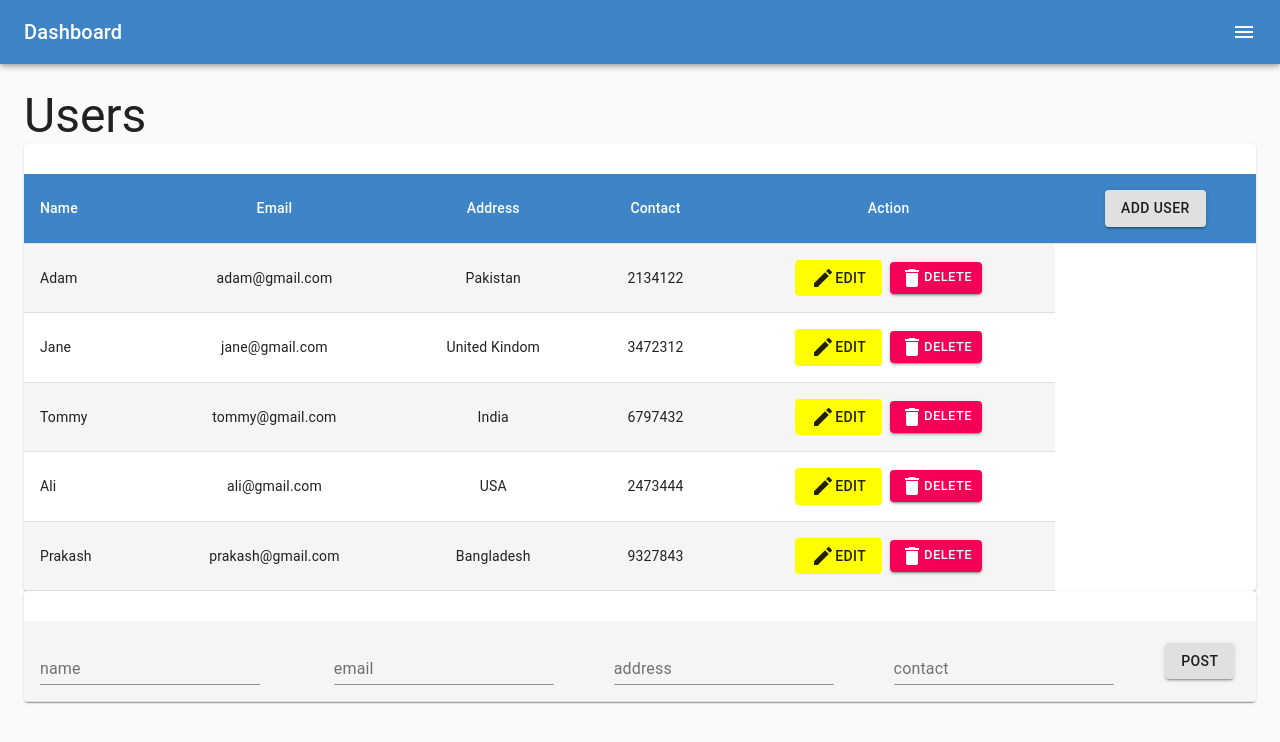
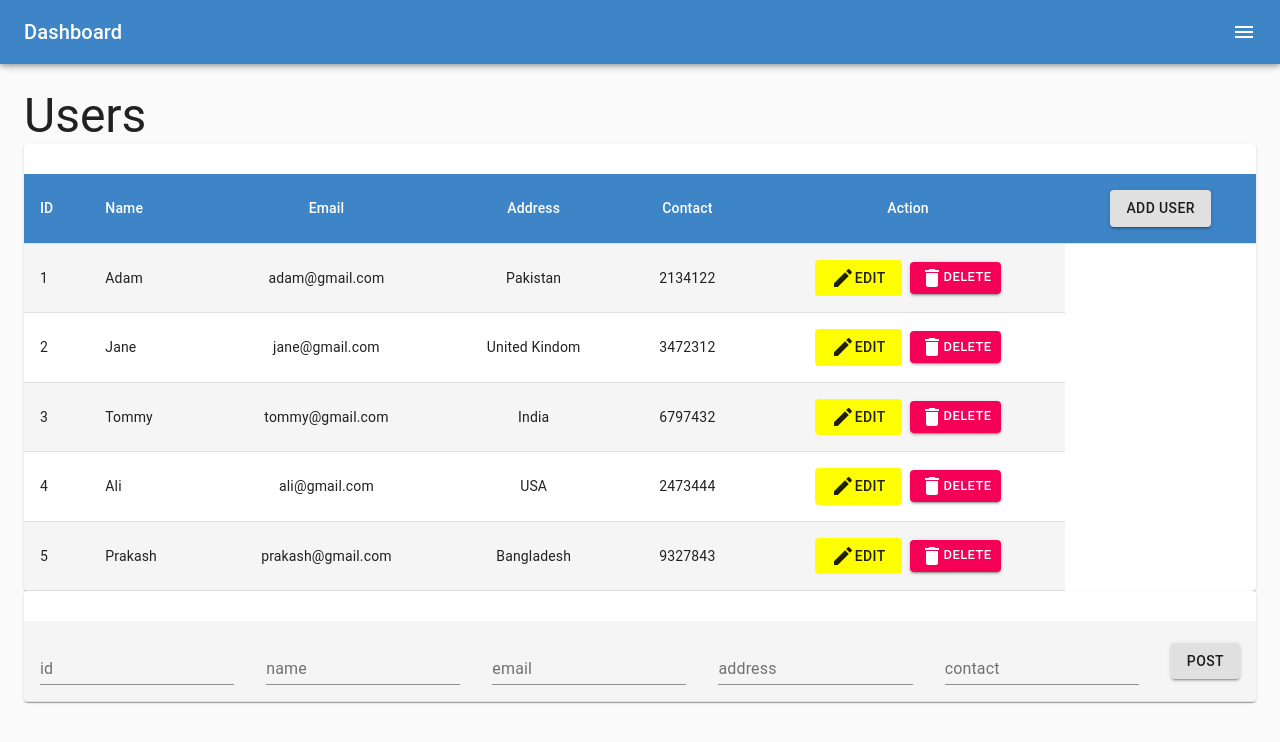
Before and after one commit to MustafaEforte/redux-crud, a React (Create React App) app: page / in a window 1280 px wide. Both pictures are taken after a click on the button "ADD USER". Shown: the top 742 px of the page. Built offline with nearby package versions, Linux system fonts and the light colour scheme.

Commit message:
Delete fixes

```diff
--- a/src/pages/Home.jsx
+++ b/src/pages/Home.jsx
@@ -77,6 +77,7 @@ const data = [
 ];
 export default function CustomizedTables() {
   const [editData, setEditData] = useState({
+    id: "",
     name: "",
     email: "",
     address: "",
@@ -100,6 +101,7 @@ export default function CustomizedTables() {
     setShowTextField(true);
     setAddInput([
       {
+        id: "",
         name: "",
         email: "",
         address: "",
@@ -157,6 +159,7 @@ export default function CustomizedTables() {
         <Table className={classes.table} aria-label="customized table">
           <TableHead>
             <TableRow>
+              <StyledTableCell>ID</StyledTableCell>
               <StyledTableCell>Name</StyledTableCell>
               <StyledTableCell align="center">Email</StyledTableCell>
               <StyledTableCell align="center">Address</StyledTableCell>
@@ -171,7 +174,10 @@ export default function CustomizedTables() {
           </TableHead>
           <TableBody>
             {newData.map((row) => (
-              <StyledTableRow key={row.name}>
+              <StyledTableRow key={row.id}>
+                <StyledTableCell component="th" scope="row">
+                  {row.id}
+                </StyledTableCell>
                 <StyledTableCell component="th" scope="row">
                   {row.name}
                 </StyledTableCell>
@@ -208,11 +214,20 @@ export default function CustomizedTables() {
           <TableBody>
             {showTextField === true
               ? addInput.map((item, index) => (
-                  <StyledTableRow key={item.name}>
+                  <StyledTableRow key={item.id}>
+                    <StyledTableCell component="th" scope="row" align="center">
+                      <TextField
+                        id="standard-basic"
+                        label={Object.keys(item)[index]}
+                        onChange={handleChange}
+                        name="id"
+
+                      />
+                    </StyledTableCell>
                     <StyledTableCell component="th" scope="row">
                       <TextField
                         id="standard-basic"
-                        label={Object.keys(item)[0]}
+                        label={Object.keys(item)[index + 1]}
                         onChange={handleChange}
                         name="name"
                       />
@@ -220,7 +235,7 @@ export default function CustomizedTables() {
                     <StyledTableCell component="th" scope="row" align="center">
                       <TextField
                         id="standard-basic"
-                        label={Object.keys(item)[index + 1]}
+                        label={Object.keys(item)[index + 2]}
                         onChange={handleChange}
                         name="email"
                       />
@@ -228,7 +243,7 @@ export default function CustomizedTables() {
                     <StyledTableCell component="th" scope="row" align="center">
                       <TextField
                         id="standard-basic"
-                        label={Object.keys(item)[index + 2]}
+                        label={Object.keys(item)[index + 3]}
                         onChange={handleChange}
                         name="address"
                       />
@@ -236,11 +251,12 @@ export default function CustomizedTables() {
                     <StyledTableCell component="th" scope="row" align="center">
                       <TextField
                         id="standard-basic"
-                        label={Object.keys(item)[index + 3]}
+                        label={Object.keys(item)[index + 4]}
                         onChange={handleChange}
                         name="contact"
                       />
                     </StyledTableCell>
+
                     <StyledTableCell component="th" scope="row" align="center">
                       <Button variant="contained" onClick={handlePost}>
                         Post
```
